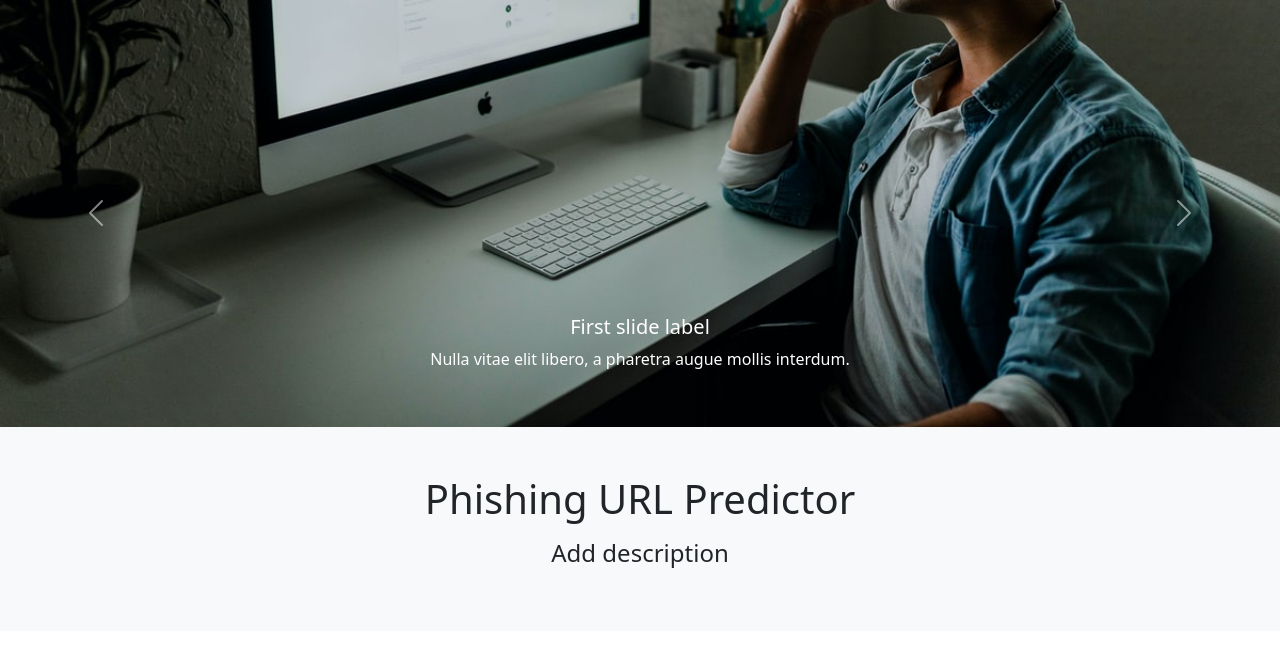
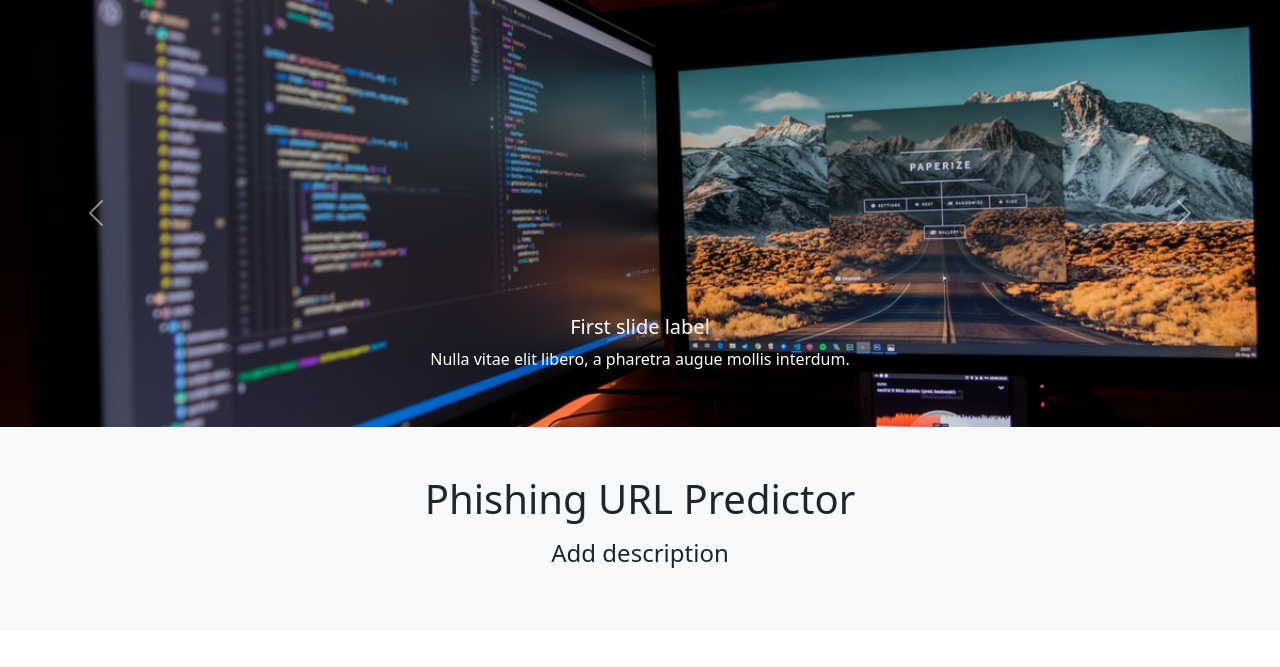
Before and after one commit to zaidazim/flask, a Flask app: page / in a window 1280 px wide. Shown: the part 50-717 px from the top of the page. Run offline with Flask 2, Linux system fonts and the light colour scheme; some libraries are stand-ins or nearby versions.

Commit message:
Update index.html
updated the url for first slide.

```diff
--- a/phishing/templates/index.html
+++ b/phishing/templates/index.html
@@ -33,7 +33,7 @@
         </ol>
         <div class="carousel-inner">
           <div class="carousel-item active">
-            <img src="{{ url_for('static', filename='slide4.jpg')}}" class="d-block w-100" alt="Image">
+            <img src="{{ url_for('static', filename='slide6.jpg')}}" class="d-block w-100" alt="Image">
             <div class="carousel-caption d-none d-md-block">
               <h5>First slide label</h5>
               <p>Nulla vitae elit libero, a pharetra augue mollis interdum.</p>
```
